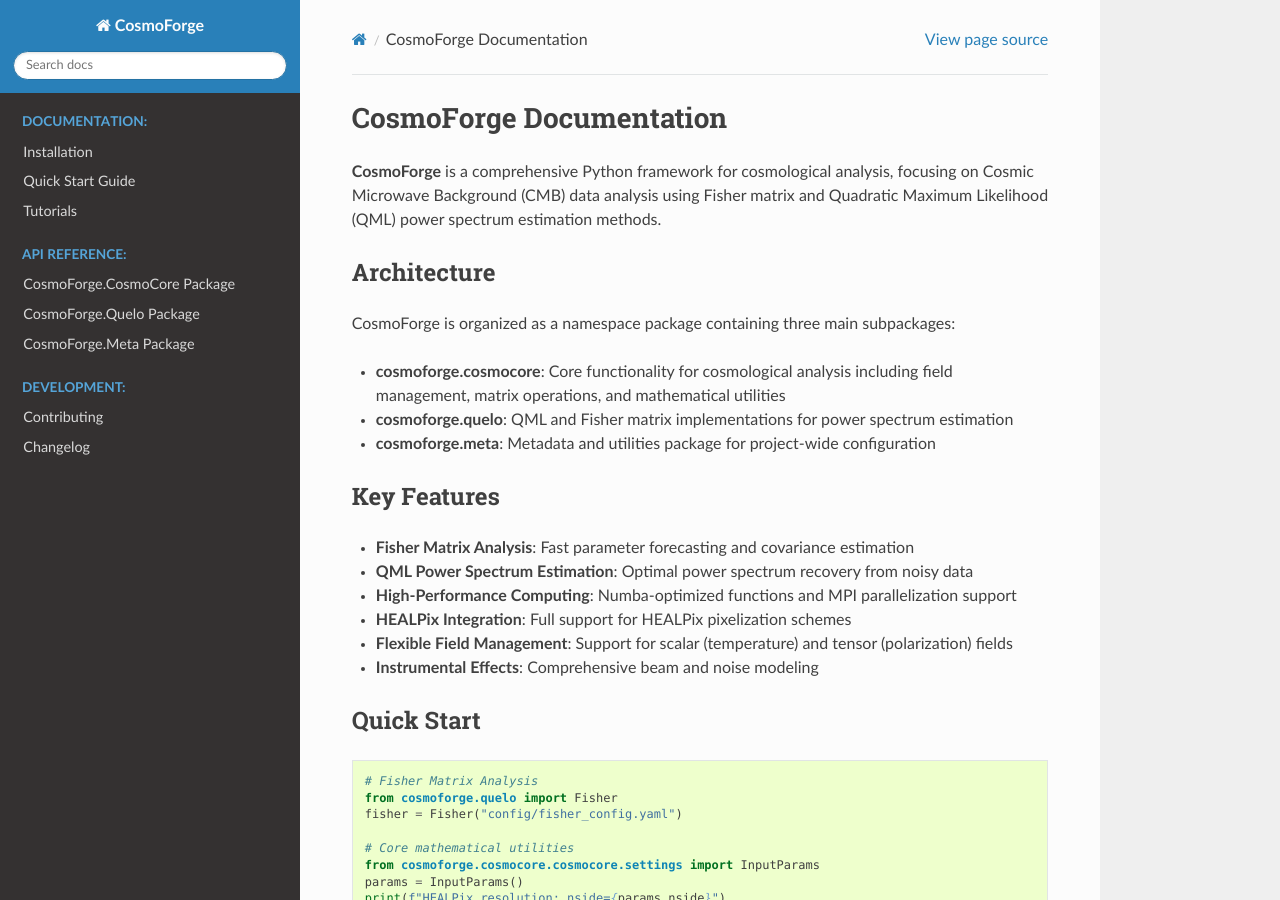
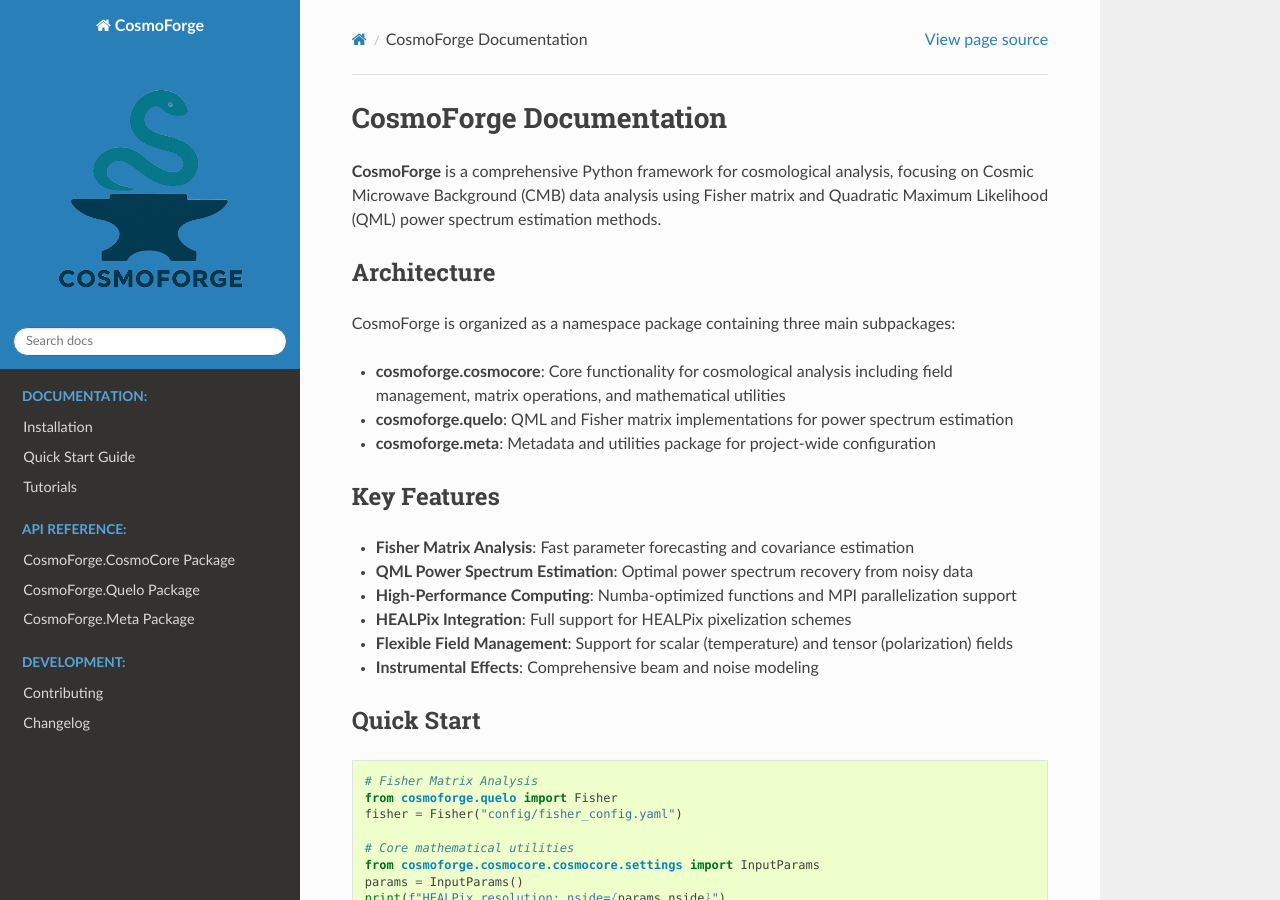
Before and after one commit to ggalloni/CosmoForge, a Sphinx documentation site: the page built from docs/source/index.rst, in a window 1280 px wide and 900 px high. Built offline with Sphinx 7.4.7 and the Read the Docs theme 3.1.0, drawn with Linux system fonts in a browser that asks for light colours.

Commit message:
test logo in docs

```diff
--- a/docs/source/conf.py
+++ b/docs/source/conf.py
@@ -96,6 +96,8 @@ language = "en"
 html_theme = "sphinx_rtd_theme"  # Use Read the Docs theme
 html_static_path = ["_static"]
 
+html_logo = "_static/logo_cosmoforge_light.png"
+
 # Copy .nojekyll file to output directory for GitHub Pages
 html_extra_path = [".nojekyll"]
 
@@ -103,6 +105,8 @@ html_extra_path = [".nojekyll"]
 html_theme_options = {
     "analytics_id": "",  # Provided by you if you have Google Analytics
     "logo_only": False,
+    "light_logo": "logo_cosmoforge_light.png",
+    "dark_logo": "logo_cosmoforge_dark.png",
     "prev_next_buttons_location": "bottom",
     "style_external_links": False,
     "collapse_navigation": True,
```
Also changed, not shown: docs/source/_static/logo_cosmoforge_dark.png (added), docs/source/_static/logo_cosmoforge_light.png (added).
